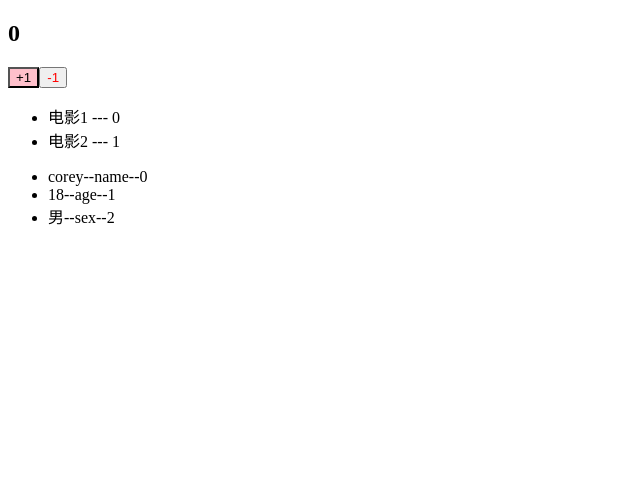
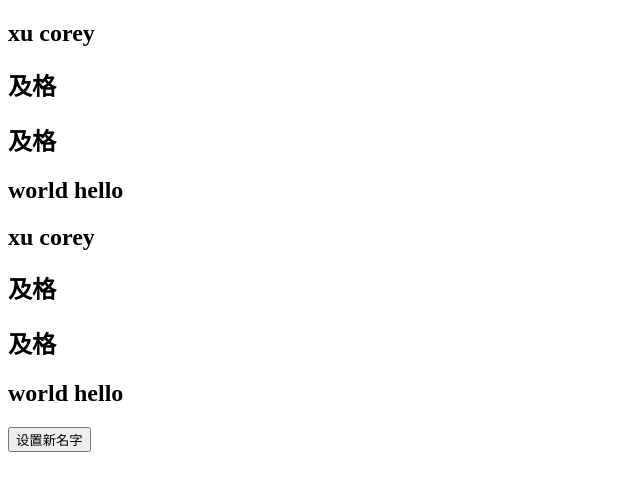
Before and after one commit to corey-wangdong/vue3-learning, a Vue app: page / in a window 1280 px wide. Shown: the top 490 px of the page, without its empty margins (0-640 px from the left). Built offline with nearby package versions, Linux system fonts and the light colour scheme.

Commit message:
feat: 尝试计算属性和 methods

```diff
--- a/src/App.vue
+++ b/src/App.vue
@@ -1,17 +1,17 @@
 <template>
   <div>
-    <h2 :class="{'className':counter > 2}">{{counter}}</h2>
-    <button v-if="counter < 4" class="btn" v-on:click='increment'>+1</button>
-    <button :style="{color:'red'}" @click='decrement'>-1</button>
-    <div v-show="counter>2">test</div>
+    <h2>{{ getFullName() }}</h2>
+    <h2>{{ getScore() }}</h2>
+    <h2>{{ getScore() }}</h2>
+    <h2>{{ getReverseMessage() }}</h2>
 
-    <ul>
-      <li v-for="(item, index) in movies">{{item}} --- {{index}}</li>
-    </ul>
+    <!-- 计算属性 -->
+    <h2>{{ fullName }}</h2>
+    <h2>{{ score }}</h2>
+    <h2>{{ score }}</h2>
+    <h2>{{ reverseMessage }}</h2>
 
-    <ul>
-      <li v-for="(value,key,index) in info">{{value}}--{{key}}--{{index}}</li>
-    </ul>
+    <button @click="setNewName">设置新名字</button>
   </div>
 </template>
 
@@ -19,25 +19,49 @@
   export default {
     data() {
       return {
-        counter: 0,
-        movies:['电影1','电影2'],
-        info:{
-          name:'corey',
-          age:'18',
-          sex:'男'
-        }
+        firstName:'xu',
+        lastName:'corey',
+        score:99,
+        message:'hello world'
       }
     },
     methods: {
-      increment(){
-        console.log(this);
-        this.counter++;
+      setNewName() {
+        this.fullName = 'corey code'
       },
-      decrement() {
-        this.counter--;
+      getFullName() {
+        return `${this.firstName} ${this.lastName}`
       },
-      className:'test'
+      getScore() {
+        console.log("调用了计算属性result的getter");
+        return this.score >= 60 ? '及格' : '不及格'
+      },
+      getReverseMessage() {
+        return this.message.split(' ').reverse().join(' ')
+      }
     },
+    computed:{
+      // fullName() {
+      //   return `${this.firstName} ${this.lastName}`
+      // },
+      fullName: {
+        get() {
+          return `${this.firstName} ${this.lastName}`
+        },
+        set(value) {
+          const names = value.split(" ");
+          this.firstName = names[0];
+          this.lastName = names[1];
+        }
+      },
+      score() {
+        console.log("调用了computed方法");
+        return this.score >= 60 ? '及格' : '不及格'
+      },
+      reverseMessage() {
+        return this.message.split(' ').reverse().join(' ')
+      }
+    }
   }
 </script>
 
```
